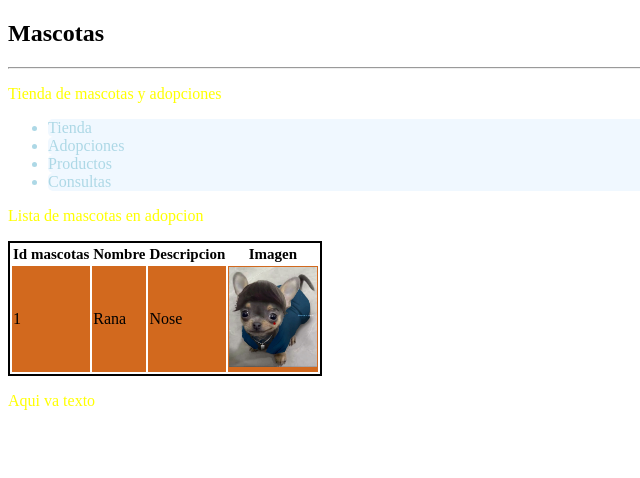
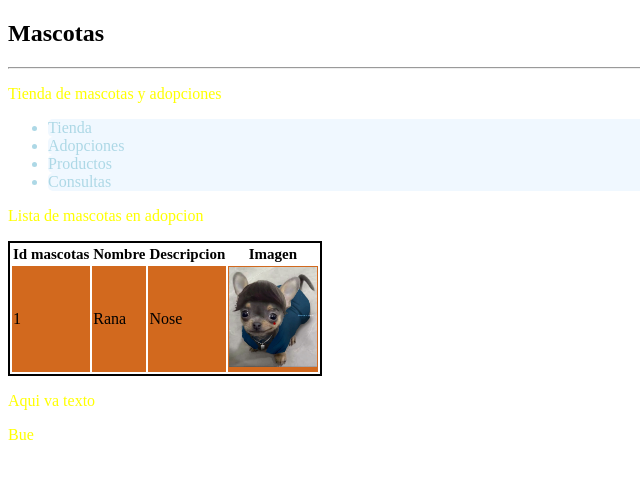
Before and after one commit to KevinChicoD/proyectoweb_git2, a plain HTML site: page index.html in a window 1280 px wide. Shown: the full height of the page, 0-640 px from the left. Drawn offline with Linux system fonts and the light colour scheme.

Commit message:
agregamos info 2.0

```diff
--- a/index.html
+++ b/index.html
@@ -36,6 +36,7 @@
     </table>
 
     <p>Aqui va texto</p>
+    <p>Bue</p>
 
 </body>
 </html>
```
